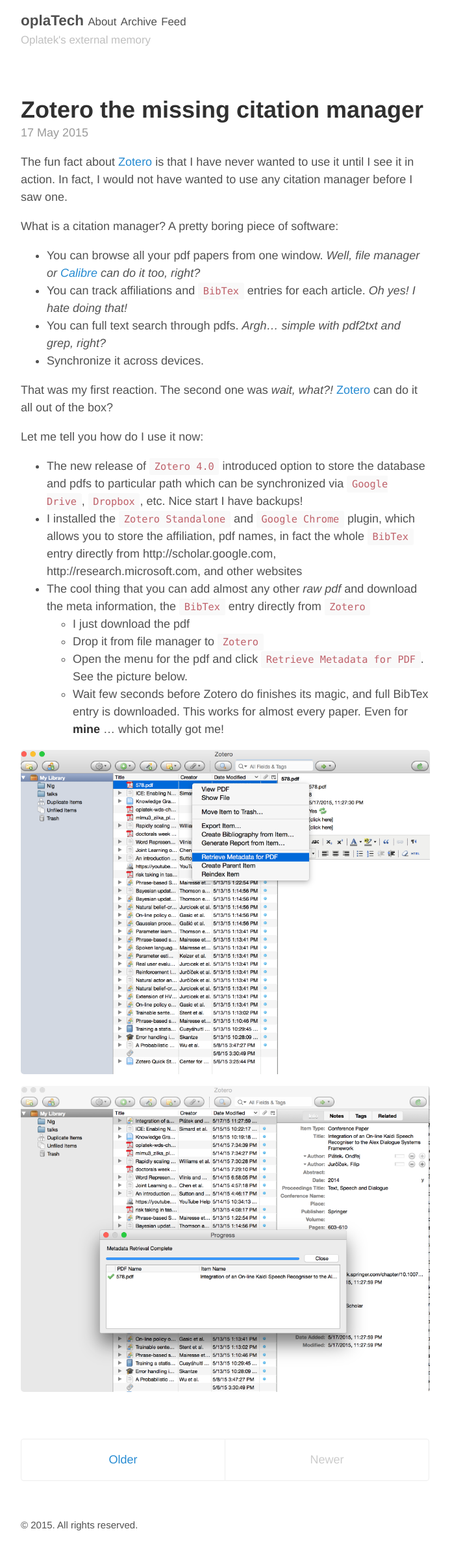
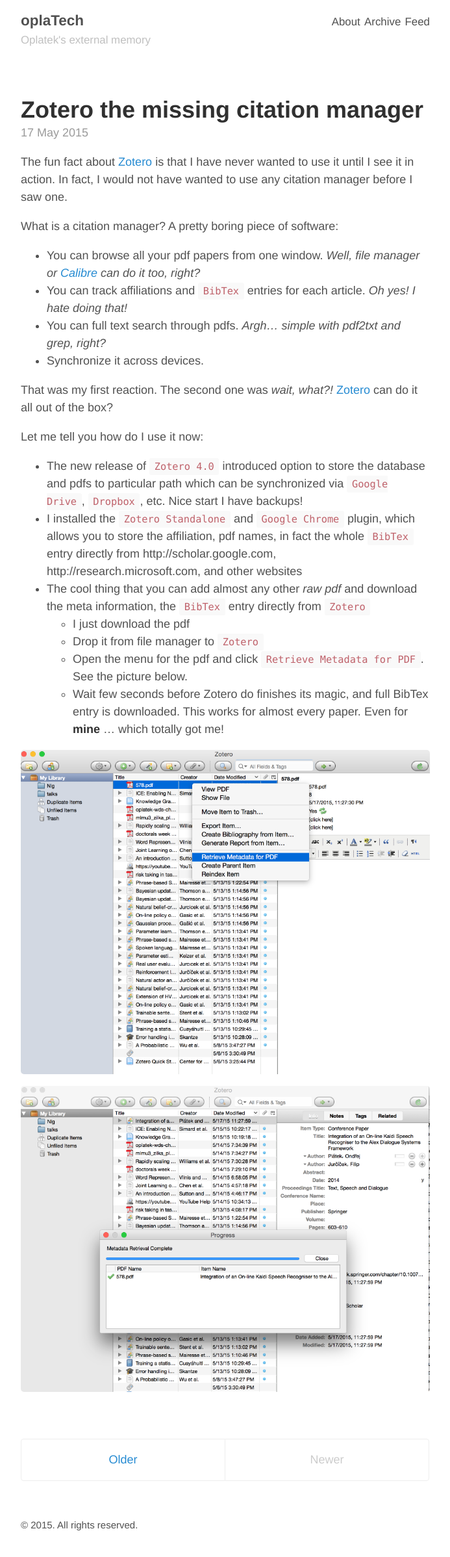
Before and after one commit to oplatek/oplatek.github.io, a Jekyll site: the page built from index.html, in a window 1280 px wide. Shown: the whole page at 65% size, without its empty margins (293-986 px from the left). Built offline with Jekyll 4.4.1, drawn with Linux system fonts in a browser that asks for light colours; the list of posts is cut into pages by our own code.

Commit message:
debug duplicate style

```diff
--- a/_layouts/default.html
+++ b/_layouts/default.html
@@ -9,7 +9,7 @@
       <header class="masthead">
         <h3 class="masthead-title">
           <a href="{{ site.baseurl }}/" title="Home">{{ site.title }}</a>
-          <span class="masthead-title-right">
+          <span class="masthead-title-right" style="float:right">
               {% for page in site.pages_list %}
               <small><a href="{{ page[1]  }}">{{ page[0] }}</a></small>
               {% endfor %}
--- a/_sass/_masthead.scss
+++ b/_sass/_masthead.scss
@@ -25,6 +25,6 @@
   }
 }
 
-.masthead-title-righta {
+.masthead-title-right {
     float: right;
 }
```
